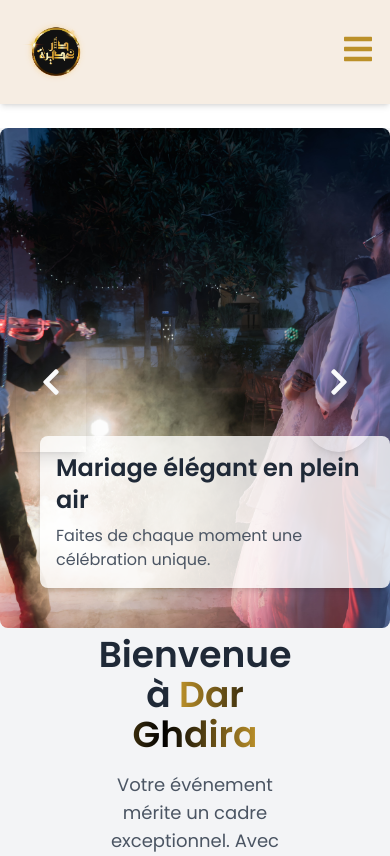
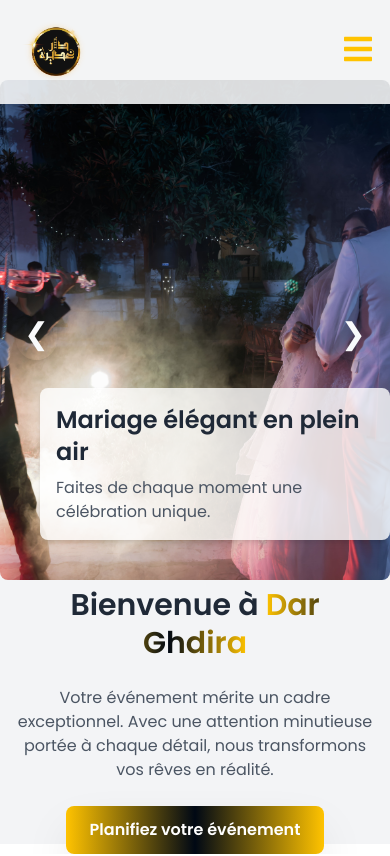
Before and after one commit to aymenbourogaa9920/Dar-Ghdira, a React (Vite) app: page / in a window 390 px wide. Shown: the top 856 px of the page. Built offline with nearby package versions, Linux system fonts and the light colour scheme; grey boxes are pictures that could not be loaded.

Commit message:
Change gold

```diff
--- a/src/components/Hero.jsx
+++ b/src/components/Hero.jsx
@@ -2,135 +2,95 @@
 import Slider from "react-slick";
 import "slick-carousel/slick/slick.css";
 import "slick-carousel/slick/slick-theme.css";
-import { FaRegSmileBeam } from "react-icons/fa"; // Icône pour un thème joyeux
-import { FaArrowLeft, FaArrowRight } from "react-icons/fa";
-import { FaChevronLeft, FaChevronRight } from "react-icons/fa";
 
 const Hero = () => {
   const sliderRef = React.useRef(null);
 
   const settings = {
-    infinite: true, // Boucle infinie
-    speed: 500, // Vitesse de transition
-    slidesToShow: 1, // Nombre d'éléments affichés à la fois
-    slidesToScroll: 1, // Nombre d'éléments défilés à chaque transition
-    autoplay: true, // Active le défilement automatique
-    autoplaySpeed: 3000, // Temps entre chaque défilement
-    arrows: false, // Désactive les flèches par défaut de react-slick
+    infinite: true,
+    speed: 500,
+    slidesToShow: 1,
+    slidesToScroll: 1,
+    autoplay: true,
+    autoplaySpeed: 3000,
+    arrows: false,
   };
 
   return (
-    <div className="relative w-full h-screen bg-gray-100">
-      {/* Carousel */}
-      <div className="relative max-w-6xl mx-auto mt-32">
+<div className="relative w-full h-screen bg-gray-100 pt-20 md:pt-24">
+<div className="grid grid-cols-1 md:grid-cols-2 items-center h-full">
+        {/* Colonne gauche : Carousel */}
+
+        <div className="relative">
           <Slider ref={sliderRef} {...settings}>
-          <div className="relative">
+            {[
+              {
+                img: "/images/photo-1.jpg",
+                title: "Éveillez vos événements",
+                description: "Transformez vos rêves en réalité avec notre expertise.",
+              },
+              {
+                img: "/images/photo-2.jpg",
+                title: "Mariage élégant en plein air",
+                description: "Faites de chaque moment une célébration unique.",
+              },
+              {
+                img: "/images/photo-3.jpg",
+                title: "Cérémonies mémorables",
+                description: "Nos experts transforment vos idées en réalité.",
+              },
+            ].map((slide, index) => (
+              <div key={index} className="relative">
                 <img
-              src="/images/photo-1.jpg"
-              alt="Slide 1"
+                  src={slide.img}
+                  alt={slide.title}
                   className="w-full h-[500px] object-cover rounded-lg"
                 />
                 <div className="absolute bottom-10 left-10 bg-white/80 p-4 rounded-lg shadow-md">
-              <h2 className="text-2xl font-bold text-gray-800">Éveillez vos événements</h2>
-              <p className="mt-2 text-gray-600">
-                Transformez vos rêves en réalité avec notre expertise.
-              </p>
+                  <h2 className="text-2xl font-bold text-gray-800">{slide.title}</h2>
+                  <p className="mt-2 text-gray-600">{slide.description}</p>
                 </div>
               </div>
-          <div className="relative">
-            <img
-              src="/images/photo-2.jpg"
-              alt="Slide 2"
-              className="w-full h-[500px] object-cover rounded-lg"
-            />
-            <div className="absolute bottom-10 left-10 bg-white/80 p-4 rounded-lg shadow-md">
-              <h2 className="text-2xl font-bold text-gray-800">Mariage élégant en plein air</h2>
-              <p className="mt-2 text-gray-600">
-                Faites de chaque moment une célébration unique.
-              </p>
-            </div>
-          </div>
-          <div className="relative">
-            <img
-              src="/images/photo-3.jpg"
-              alt="Slide 3"
-              className="w-full h-[500px] object-cover rounded-lg"
-            />
-            <div className="absolute bottom-10 left-10 bg-white/80 p-4 rounded-lg shadow-md">
-              <h2 className="text-2xl font-bold text-gray-800">Cérémonies mémorables</h2>
-              <p className="mt-2 text-gray-600">
-                Nos experts transforment vos idées en réalité.
-              </p>
-            </div>
-          </div>
-          <div className="relative">
-            <img
-              src="/images/photo-4.jpg"
-              alt="Mariage élégant"
-              className="w-full h-[500px] object-cover rounded-lg"
-            />
-            <div className="absolute bottom-10 left-10 bg-white/80 p-4 rounded-lg shadow-md">
-              <h2 className="text-2xl font-bold text-gray-800">Un mariage au style unique</h2>
-              <p className="mt-2 text-gray-600">
-                Faites de votre grand jour une célébration exceptionnelle avec nos solutions sur mesure et notre expertise en organisation.
-              </p>
-            </div>
-          </div>
-          <div className="relative">
-            <img
-              src="/images/photo-5.jpg"
-              alt="Cérémonie en plein air"
-              className="w-full h-[500px] object-cover rounded-lg"
-            />
-            <div className="absolute bottom-10 left-10 bg-white/80 p-4 rounded-lg shadow-md">
-              <h2 className="text-2xl font-bold text-gray-800">Célébrations en plein air</h2>
-              <p className="mt-2 text-gray-600">
-                Offrez à vos invités une expérience mémorable dans un cadre naturel enchanteur, idéal pour chaque occasion spéciale.
-              </p>
-            </div>
-          </div>
-
+            ))}
           </Slider>
 
           {/* Custom Buttons */}
           <button
             onClick={() => sliderRef.current.slickPrev()}
-          className="absolute top-1/2 -translate-y-1/2 left-4 bg-transparent p-2 rounded-t-full rounded-b-none hover:scale-110 hover:bg-white/10 transition-transform duration-300 flex items-center justify-center shadow-lg"
-          style={{
-            width: "70px",
-            height: "140px",
-            transformOrigin: "center bottom",
-          }}
+            className="absolute top-1/2 -translate-y-1/2 left-4 bg-transparent p-2 rounded-full hover:scale-110 hover:bg-white/10 transition-transform duration-300 flex items-center justify-center shadow-lg"
           >
-          <FaChevronLeft className="text-gray-50 text-3xl hover:scale-125 transition-transform duration-200" />
+            <span className="text-gray-50 text-3xl">❮</span>
           </button>
           <button
             onClick={() => sliderRef.current.slickNext()}
-          className="absolute top-1/2 -translate-y-1/2 right-4 bg-transparent p-2 rounded-t-none rounded-b-full hover:scale-110 hover:bg-white/10 transition-transform duration-300 flex items-center justify-center shadow-lg"
-          style={{
-            width: "70px",
-            height: "140px",
-            transformOrigin: "center top",
-          }}
+            className="absolute top-1/2 -translate-y-1/2 right-4 bg-transparent p-2 rounded-full hover:scale-110 hover:bg-white/10 transition-transform duration-300 flex items-center justify-center shadow-lg"
           >
-          <FaChevronRight className="text-gray-50 text-3xl hover:scale-125 transition-transform duration-200" />
+            <span className="text-gray-50 text-3xl">❯</span>
+          </button>
+        </div>
+        {/* Colonne droite : Texte */}
+        <div className="flex flex-col justify-center items-center px-4 sm:px-8 md:px-16 lg:px-24 space-y-6 text-center md:text-left">
+  {/* Titre principal */}
+  <h1 className="text-3xl sm:text-4xl md:text-6xl font-bold text-gray-800 leading-tight">
+    Bienvenue à{" "}
+    <span className="text-transparent bg-clip-text bg-gradient-to-r from-gold via-black to-gold">
+      Dar Ghdira
+    </span>
+  </h1>
+
+  {/* Description */}
+  <p className="text-base sm:text-lg md:text-xl text-gray-600">
+    Votre événement mérite un cadre exceptionnel. Avec une attention minutieuse
+    portée à chaque détail, nous transformons vos rêves en réalité.
+  </p>
+
+  {/* Bouton dynamique avec animation 3D raffinée */}
+  <button className="mt-6 px-6 sm:px-8 py-3 sm:py-4 bg-gradient-to-r from-gold via-black to-gold text-white text-base sm:text-lg font-semibold rounded-lg shadow-2xl transform transition-all duration-500 hover:scale-110 hover:shadow-2xl hover:bg-gradient-to-r hover:from-black hover:via-gold hover:to-black">
+    Planifiez votre événement
   </button>
 </div>
 
-      {/* Contenu déplacé sous le carousel */}
-      <div className="absolute bottom-15 left-1/2 transform -translate-x-1/2 text-center">
-        <h1 className="text-4xl font-bold text-gray-800">
-          Bienvenue à <span className="text-transparent bg-clip-text bg-gradient-to-r from-gold via-black to-gold">Dar Ghdira</span>
-        </h1>
 
-        <p className="mt-4 text-lg text-gray-600">
-          Votre événement mérite un cadre exceptionnel. Avec une attention
-          minutieuse portée à chaque détail, nous transformons vos rêves en
-          réalité.
-        </p>
-        <button className="mt-6 px-6 py-3 bg-gradient-to-r from-gold via-black to-gold text-white rounded-md">
-          Planifiez votre événement
-        </button>
 
       </div>
     </div>
--- a/src/components/Navbar.jsx
+++ b/src/components/Navbar.jsx
@@ -22,8 +22,8 @@
 
   return (
     // className="navbar h-16 bg-white fixed top-0 left-0 w-full z-10 shadow-md"
-    <nav className='fixed top-0 left-0 w-full bg-beige bg-opacity-90 z-50 shadow-md mb-50'>
-      <div className='container mx-auto px-4 py-3 flex items-center justify-between'>
+<nav className="navbar fixed top-0 left-0 w-full bg-gray-100 bg-opacity-90 z-50 shadow-md">
+<div className='container mx-auto px-4 py-3 flex items-center justify-between'>
         {/* Logo animé */}
         <animated.div style={logoAnimation}>
           <a href='/'>
--- a/src/pages/Home.jsx
+++ b/src/pages/Home.jsx
@@ -9,7 +9,7 @@
 
 export default function Home() {
   return (
-    <div>
+    <>
         <Hero/>
     {/* <SpecialSection />
     <Testimonials />
@@ -17,6 +17,6 @@
     <EventFeatures />
     <UpcomingEvents />
     <ExperienceSelector /> */}
-    </div>
+    </>
   )
 }
--- a/tailwind.config.js
+++ b/tailwind.config.js
@@ -6,7 +6,7 @@
   theme: {
     extend: {
       colors: {
-        gold: "#BB9029",       // Doré
+        gold: "#ffc300",       // Doré
         lightGold: "#CAAA35",  // Or plus clair
         beige: "#f5ebe0",      // Beige doux pour fonds
         lavender: "#6A5ACD",   // Bleu lavande lumineux pour titres
@@ -14,7 +14,7 @@
         yellow: "#FFD700",     // Jaune doré pour les boutons
         paleYellow: "#FFEC8B", // Jaune pastel pour hover
         skyBlue: "#87CEFA",    // Bleu ciel pour accents ou icônes
-        black: "#000000",      // Noir pour fond ou texte
+        black: "#000814",      // Noir pour fond ou texte
         white: "#FFFFFF",      // Blanc classique
       },
     },
```
Lines whose indentation alone changed are shown as unchanged.
